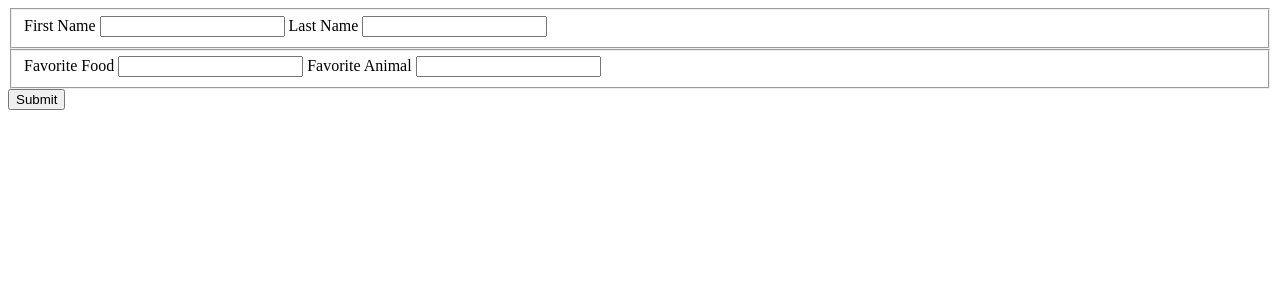
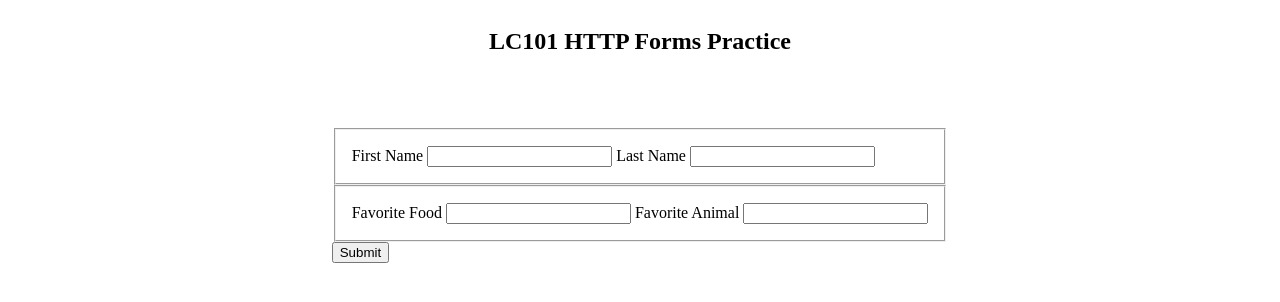
Before and after one commit to farrellw/LC101-FETCH-JSON, a plain HTML site: page index.html in a window 1280 px wide. Drawn offline with Linux system fonts and the light colour scheme.

Commit message:
Center content.

```diff
--- a/assets/application.css
+++ b/assets/application.css
@@ -0,0 +1,14 @@
+section{
+    display: flex;
+    justify-content: center;
+}
+
+#submissionForm {
+    padding: 5px;
+    margin-top: 3em;
+}
+
+
+fieldset {
+    padding: 1em;
+}
--- a/index.html
+++ b/index.html
@@ -1,23 +1,20 @@
 <!DOCTYPE html>
 <html>
+
 <head>
   <meta charset="utf-8" />
   <meta http-equiv="X-UA-Compatible" content="IE=edge" />
   <title>LC101 HTTP Forms Practice</title>
   <meta name="viewport" content="width=device-width, initial-scale=1" />
-    <link
-      rel="stylesheet"
-      type="text/css"
-      media="screen"
-      href="assets/application.css"
-    />
+  <link rel="stylesheet" type="text/css" media="screen" href="assets/application.css" />
 </head>
+
 <body>
-    <form
-      id="submissionForm"
-      method="POST"
-      action="https://rocky-fortress-42375.herokuapp.com/student"
-    >
+  <section>
+    <h2>LC101 HTTP Forms Practice</h3>
+  </section>
+  <section>
+    <form id="submissionForm" method="POST" action="https://rocky-fortress-42375.herokuapp.com/student">
       <fieldset>
         <label for="first_name">First Name</label>
         <input id="first_name" name="firstName" />
@@ -32,7 +29,9 @@
       </fieldset>
       <button>Submit</button>
     </form>
+  </section>
 </body>
+
 </html>
 
 <!-- 1. Link a JavaScript file via a script tag -->
```
Lines whose indentation alone changed are shown as unchanged.
